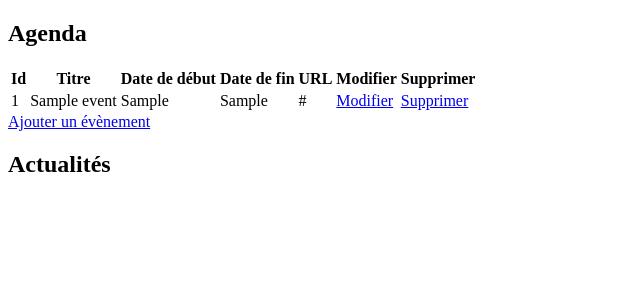
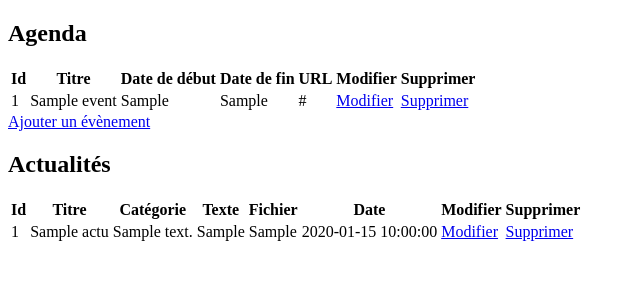
Before and after one commit to WarLay0/MairieDeSevignyLaForet, a PHP site: page /admin/admin.php in a window 1280 px wide. Shown: the top 300 px of the page, without its empty margins (0-640 px from the left). Run offline with PHP 8.4, Linux system fonts and the light colour scheme; tables that the repository leaves empty or names only in its code hold one stand-in row (values such as "Sample post"); some libraries are stand-ins or nearby versions.

Commit message:
:rocket: | Crud admin

```diff
--- a/admin/admin.php
+++ b/admin/admin.php
@@ -44,6 +44,34 @@
     </article>
     <article>
         <h2>Actualités</h2>
+        <?php
+            echo '<table>';
+                echo '<tr>';
+                    echo '<th>Id</th>';
+                    echo '<th>Titre</th>';
+                    echo '<th>Catégorie</th>';
+                    echo '<th>Texte</th>';
+                    echo '<th>Fichier</th>';
+                    echo '<th>Date</th>';
+                    echo '<th>Modifier</th>';
+                    echo '<th>Supprimer</th>';
+                echo '</tr>';
+                foreach ($actus as $actu) {
+                    //Faire dans un tableau
+
+                    echo '<tr>';
+                    echo '<td>'.$actu['id'].'</td>';
+                    echo '<td>'.$actu['titre'].'</td>';
+                    echo '<td>'.$actu['texte'].'</td>';
+                    echo '<td>'.$actu['categorie'].'</td>';
+                    echo '<td>'.$actu['fichier'].'</td>';
+                    echo '<td>'.$actu['date'].'</td>';
+                    echo '<td><a href="../admin/adminAssets/crud/actuUpdate.php?id='.$actu['id'].'">Modifier</a></td>';
+                    echo '<td><a href="../admin/adminAssets/crud/actuDelete.php?id='.$actu['id'].'">Supprimer</a></td>';
+                    echo '</tr>';
+                }
+            echo '</table>';
+        ?>
     </article>
 </body>
 </html>
--- a/admin/adminAssets/bddCrud.php
+++ b/admin/adminAssets/bddCrud.php
@@ -7,3 +7,7 @@ $co = bdd();
 $requeteEvent = $co->prepare("SELECT * FROM event");
 $requeteEvent->execute();
 $events = $requeteEvent->fetchAll(PDO::FETCH_ASSOC);
+
+$requeteActu = $co->prepare("SELECT * FROM actu");
+$requeteActu->execute();
+$actus = $requeteActu->fetchAll(PDO::FETCH_ASSOC);
```
Also changed, not shown: admin/adminAssets/crud/actuUpdate.php (added, +26 -0 lines), admin/adminAssets/crud/actuUpdateCode.php (added, +15 -0 lines).
